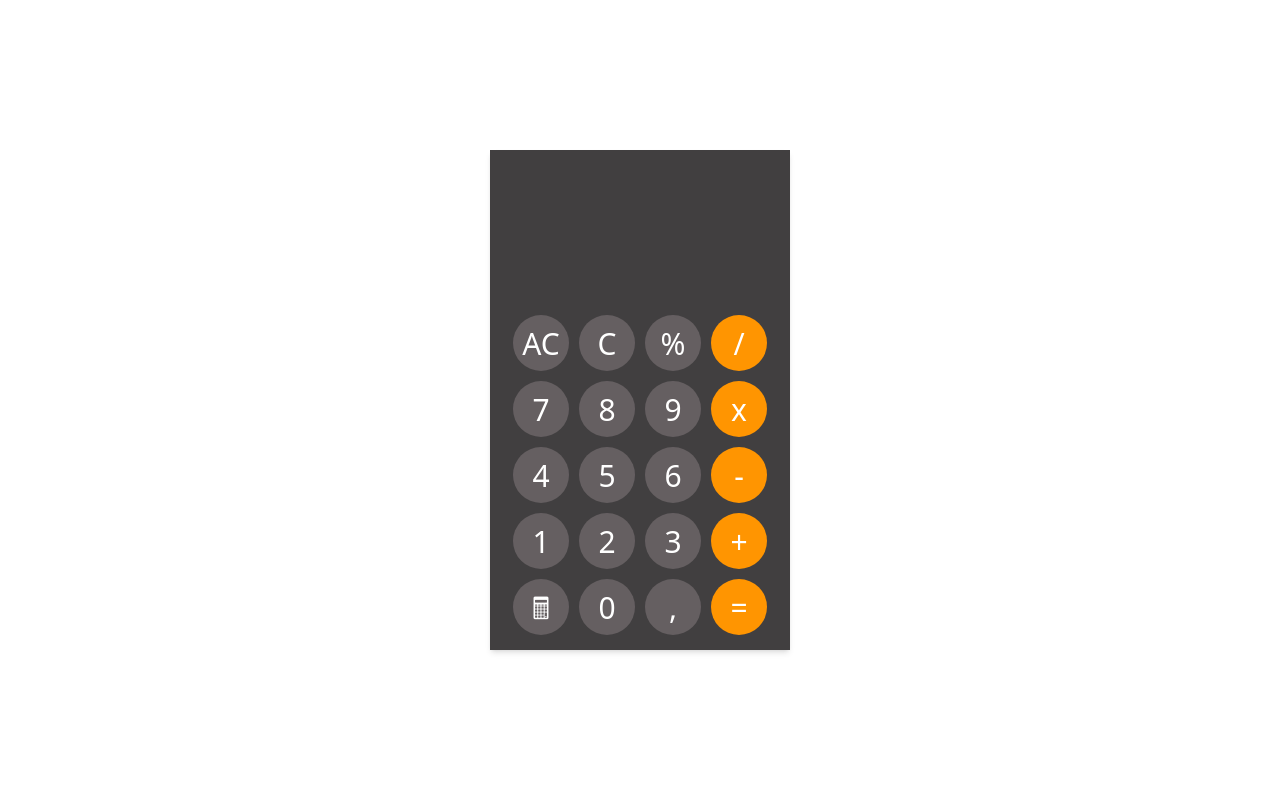
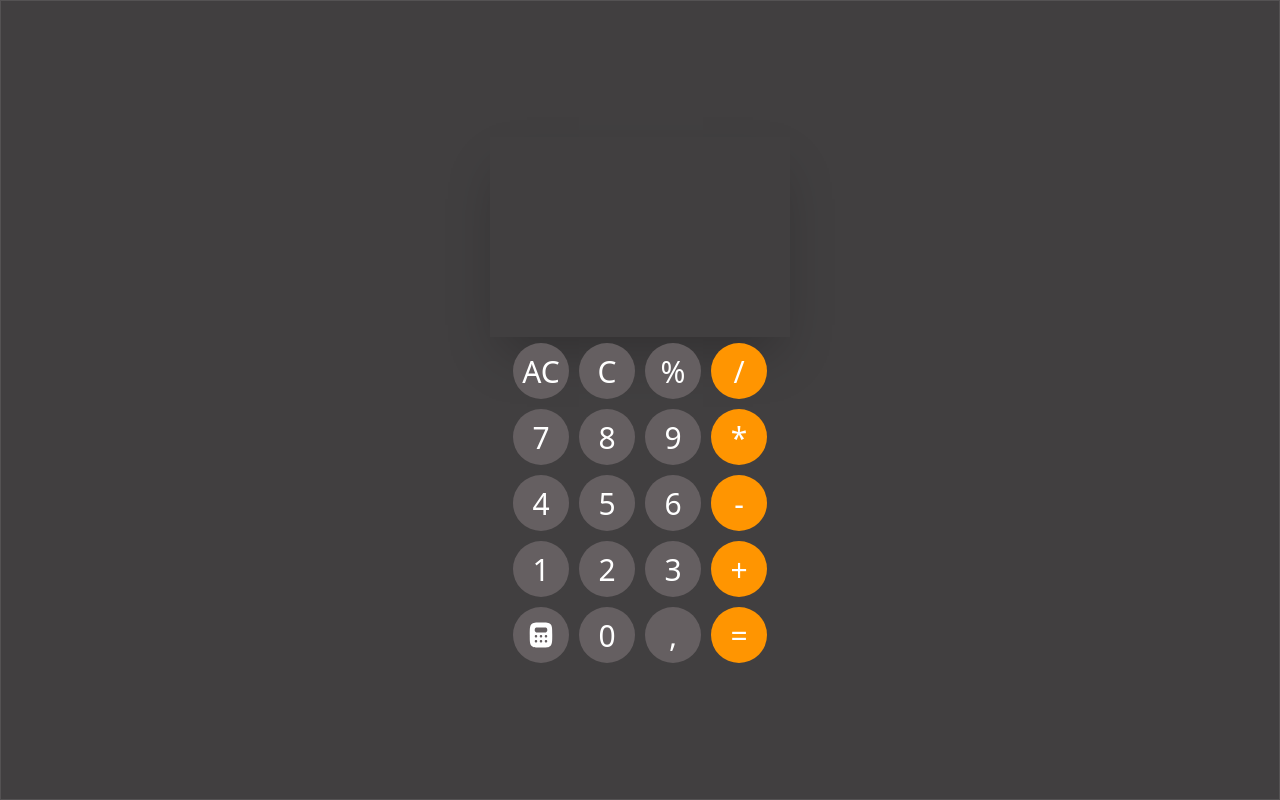
Before and after one commit to fgonagu/calculadora-vue, a Vue app: page / in a window 1280 px wide. Built offline with nearby package versions, Linux system fonts and the light colour scheme.

Commit message:
Change Css to Tailwind

```diff
--- a/package.json
+++ b/package.json
@@ -9,7 +9,7 @@
     "preview": "vite preview"
   },
   "dependencies": {
-    "@tailwindcss/cli": "^4.1.4",
+    "@tailwindcss/vite": "^4.1.4",
     "tailwindcss": "^4.1.4",
     "vue": "^3.5.13"
   },
--- a/src/App.vue
+++ b/src/App.vue
@@ -1,9 +1,9 @@
 <template>
-    <div class="body">
-        <div class="container bg-[#413f40] flex flex-col justify-center items-center text-center gap-1.5 h-[500px] w-[300px] p-[15px] shadow-md"  >
+     <div class=" min-w-[100vw] w-full max-w-[100vw] bg-[#413f40] m-0 p-0 min-h-screen flex flex-col items-center justify-center text-center overflow-hidden">
+        <div class="xl:w-[100vw] xl:h-[100vh] border-1 border-[#ffffff]/10 flex flex-col justify-center items-center text-center gap-1.5 h-[500px] w-[300px] p-[15px]"  >
 			<Display :name="currentInput"/>
 
-			<div class="grid grid-cols-4 gap-2.5 p-[15] border-0" >
+			<div class=" grid grid-cols-4 gap-2.5 p-[15] border-0 " >
 				<Button
 					v-for="(button, index) in buttonList"
 					:key="index"
@@ -13,8 +13,7 @@
 				/>
 			</div>
         </div>
-    </div>
-    <!-- <div class="text-xl bg-red-500">Hola Mundo</div>-->
+     </div>
  </template>
 
  <script>
@@ -42,7 +41,7 @@
              {value: '7', type: 'number'},
              {value: '8', type: 'number'},
              {value: '9', type: 'number'},
-             {value: 'x', type: 'operator'},
+             {value: '*', type: 'operator'},
              {value: '4', type: 'number'},
              {value: '5', type: 'number'},
              {value: '6', type: 'number'},
@@ -51,7 +50,7 @@
              {value: '2', type: 'number'},
              {value: '3', type: 'number'},
              {value: '+', type: 'operator'},
-             {value: '🖩', type: 'icons'},
+             {value: '', type: 'icons'},
              {value: '0', type: 'number'},
              {value: ',', type: 'number'},
              {value: '=', type: 'equals'},
@@ -75,7 +74,7 @@
                      break;
                  case '+':
                  case '-':
-                 case 'x':
+                 case '*':
                  case '/':
                  case '%':
                      // llamar a funcion para operadores
@@ -96,6 +95,9 @@
                  case ',':
                      //llamar a funcion decimal
                      this.decimal();
+                     break;
+                 case '':
+                     this.currentInput = "Calc.25";
                      break;
                  default:
                      this.currentInput = "Error"
@@ -146,11 +148,8 @@
 
  </script>
  <style scoped>
- * {
-     box-sizing: border-box;
- }
 
- .body {
+ /*.body {
      margin: 0;
      height: 100vh;
      display: flex;
@@ -159,7 +158,7 @@
      align-items: center;
      text-align: center;
 
- }
+ }*/
 
  /*.container {
      display: flex;
@@ -177,7 +176,7 @@
 
  }*/
 
- h1 {
+ /*h1 {
      color: darkblue;
      font-family: "Courier New", Courier, monospace;
      font-size: 30px;
@@ -192,7 +191,7 @@
      padding-top: 5px;
      align-self: flex-start;
 
- }
+ }*/
 
  /*.keyboard {
      display: grid;
--- /dev/null
+++ b/src/assets/main.css
@@ -0,0 +1 @@
+@import "tailwindcss";
--- a/src/components/Button.vue
+++ b/src/components/Button.vue
@@ -1,6 +1,22 @@
 <template>
-  <button :class="buttonStyles" @click="handleClick" >
-	  {{buttons	}}
+    <button :class="buttonStyles" @click="handleClick">
+        <span v-if="type === 'icons'">
+            <svg viewBox="0 0 24 24" fill="none" xmlns="http://www.w3.org/2000/svg" width="30">
+                <g id="SVGRepo_bgCarrier" stroke-width="0"></g>
+                <g id="SVGRepo_tracerCarrier" stroke-linecap="round" stroke-linejoin="round"></g>
+                <g id="SVGRepo_iconCarrier">
+                    <path
+                        fill-rule="evenodd"
+                        clip-rule="evenodd"
+                        d="M12 22C7.75736 22 5.63604 22 4.31802 20.5355C3 19.0711 3 16.714 3 12C3 7.28595 3 4.92893 4.31802 3.46447C5.63604 2 7.75736 2 12 2C16.2426 2 18.364 2 19.682 3.46447C21 4.92893 21 7.28595 21 12C21 16.714 21 19.0711 19.682 20.5355C18.364 22 16.2426 22 12 22ZM15 6H9C8.53501 6 8.30252 6 8.11177 6.05111C7.59413 6.18981 7.18981 6.59413 7.05111 7.11177C7 7.30252 7 7.53501 7 8C7 8.46499 7 8.69748 7.05111 8.88823C7.18981 9.40587 7.59413 9.81019 8.11177 9.94889C8.30252 10 8.53501 10 9 10H15C15.465 10 15.6975 10 15.8882 9.94889C16.4059 9.81019 16.8102 9.40587 16.9489 8.88823C17 8.69748 17 8.46499 17 8C17 7.53501 17 7.30252 16.9489 7.11177C16.8102 6.59413 16.4059 6.18981 15.8882 6.05111C15.6975 6 15.465 6 15 6ZM9 13C9 13.5523 8.55228 14 8 14C7.44772 14 7 13.5523 7 13C7 12.4477 7.44772 12 8 12C8.55228 12 9 12.4477 9 13ZM12 14C12.5523 14 13 13.5523 13 13C13 12.4477 12.5523 12 12 12C11.4477 12 11 12.4477 11 13C11 13.5523 11.4477 14 12 14ZM17 13C17 13.5523 16.5523 14 16 14C15.4477 14 15 13.5523 15 13C15 12.4477 15.4477 12 16 12C16.5523 12 17 12.4477 17 13ZM16 18C16.5523 18 17 17.5523 17 17C17 16.4477 16.5523 16 16 16C15.4477 16 15 16.4477 15 17C15 17.5523 15.4477 18 16 18ZM13 17C13 17.5523 12.5523 18 12 18C11.4477 18 11 17.5523 11 17C11 16.4477 11.4477 16 12 16C12.5523 16 13 16.4477 13 17ZM8 18C8.55228 18 9 17.5523 9 17C9 16.4477 8.55228 16 8 16C7.44772 16 7 16.4477 7 17C7 17.5523 7.44772 18 8 18Z"
+                        fill="currentColor"
+                    ></path>
+                </g>
+            </svg>
+        </span>
+        <span v-else>
+          {{buttons}}
+        </span>
     </button>
 </template>
 
@@ -19,22 +35,22 @@ export default {
         }
     },
     computed: {
-      buttonStyles(){
-          switch(this.type){
+        buttonStyles() {
+            switch (this.type) {
                 case 'number':
-                  return 'bg-[#655f61] text-white rounded-full w-14 h-14 flex items-center justify-center text-[30px]'
+                    return 'bg-[#655f61] hover:bg-white hover:text-[#655f61] hover:scale-110 transition-transform text-white rounded-full w-14 h-14 flex items-center justify-center text-[30px]'
                 case 'operator':
-                  return 'bg-[#ff9501] text-white rounded-full w-14 h-14 flex items-center justify-center text-[30px]'
+                    return 'bg-[#ff9501] hover:bg-yellow-300 hover:text-black hover:scale-110 transition-transform text-white rounded-full w-14 h-14 flex items-center justify-center text-[30px]'
                 case 'functionAC':
-                  return 'bg-[#655f61] text-white rounded-full w-14 h-14 flex items-center justify-center text-[30px]'
+                    return 'bg-[#655f61] hover:bg-red-500 text-white rounded-full w-14 h-14 flex items-center justify-center text-[30px]'
                 case 'functionC':
-                  return 'bg-[#655f61] text-white rounded-full w-14 h-14 flex items-center justify-center text-[30px]'
+                    return 'bg-[#655f61] hover:bg-red-500 text-white rounded-full w-14 h-14 flex items-center justify-center text-[30px]'
                 case 'equals':
-                  return 'bg-[#ff9501] text-white rounded-full w-14 h-14 flex items-center justify-center text-[30px]'
+                    return 'bg-[#ff9501]  hover:bg-yellow-300 hover:text-black hover:scale-110 transition-transform text-white rounded-full w-14 h-14 flex items-center justify-center text-[30px]'
                 case 'icons':
-                  return 'bg-[#655f61] text-white rounded-full w-14 h-14 flex items-center justify-center text-[30px]'
+                    return 'bg-[#655f61] hover:[transform:rotate(15deg)]  text-white rounded-full w-14 h-14 flex items-center justify-center text-[60px]'
                 case 'operator2':
-                  return 'bg-[#655f61] text-white rounded-full w-14 h-14 flex items-center justify-center text-[30px]'
+                    return 'bg-[#655f61]  hover:bg-yellow-300 hover:text-black hover:scale-110 transition-transform text-white rounded-full w-14 h-14 flex items-center justify-center text-[30px]'
             }
 
         }
@@ -45,61 +61,5 @@ export default {
 </script>
 
 
-
 <style scoped>
-/*button {
-  display: flex;
-  justify-content: center;
-  text-align: center;
-  align-items: center;
-  border: 0;
-  font-size: 30px;
-  width: 60px;
-  height: 60px;
-  border-radius: 10px;
-  cursor: pointer;
-}
-button:hover {
-  background-color: rgba(204, 204, 204, 0.6);
-
-}
-.icons{
-    font-size: 50px;
-    color: darkblue;
-    box-shadow: 3px 4px rgb(165, 163, 163);
-
-}
-.number {
-  color: darkblue;
-  font-weight: bold;
-  box-shadow: 3px 4px rgb(165, 163, 163);
-}
-.operator {
-  background: gray;
-  color: whitesmoke;
-  font-weight: bold;
-  box-shadow: 3px 4px rgba(28, 26, 26, 0.6);
-}
-
-.equals {
-  background: darkblue;
-  color: whitesmoke;
-  font-weight: bold;
-  box-shadow: 3px 4px rgba(91, 156, 230, 0.6);
-}
-
-.functionAC {
-  font-weight: bold;
-  background: red;
-  color: whitesmoke;
-  box-shadow: 3px 4px rgba(230, 91, 91, 0.6);
-}
-
-.functionC {
-
-  font-weight: bold;
-  background: red;
-  color: whitesmoke;
-  box-shadow: 3px 4px rgba(230, 91, 91, 0.6);
-}*/
 </style>
--- a/src/components/Display.vue
+++ b/src/components/Display.vue
@@ -1,5 +1,5 @@
 <template>
-  <div class="text-right w-[300px] h-[200px] p-[15px] text-[60px] overflow-hidden text-ellipsis whitespace-nowrap text-white">{{name}}</div>
+  <div class="text-right w-[300px] h-[200px] p-[15px] text-[60px] overflow-hidden text-ellipsis whitespace-nowrap text-white shadow-2xl">{{name}}</div>
 </template>
 
 
@@ -15,23 +15,5 @@ export default {
 }
 </script>
 
-
-
 <style scoped>
-/*.display{
-  background: whitesmoke;
-  text-align: right;
-  width: 350px;
-  height: 100px;
-  padding: 15px;
-  border: 6px solid gray;
-  font-size: 40px;
-  border-radius: 10px;
-  overflow: hidden;
-  text-overflow: ellipsis;
-  direction: rtl;
-  box-shadow: 3px 4px rgba(204, 204, 204, 0.8);
-
-}*/
-
 </style>
--- a/src/main.js
+++ b/src/main.js
@@ -2,5 +2,6 @@
 
 import { createApp } from 'vue'
 import App from './App.vue'
+import './assets/main.css'
 
 createApp(App).mount('#app')
--- a/tailwind.css
+++ /dev/null
@@ -1 +0,0 @@
-@import "tailwindcss";
--- a/vite.config.js
+++ b/vite.config.js
@@ -3,12 +3,14 @@ import { fileURLToPath, URL } from 'node:url'
 import { defineConfig } from 'vite'
 import vue from '@vitejs/plugin-vue'
 import vueDevTools from 'vite-plugin-vue-devtools'
+import tailwindcss from '@tailwindcss/vite'
 
 // https://vite.dev/config/
 export default defineConfig({
   plugins: [
     vue(),
     vueDevTools(),
+    tailwindcss(),
   ],
   resolve: {
     alias: {
```
Also changed, not shown: 1 other file (tests, documents, lock files or other folders). Lines whose indentation alone changed are shown as unchanged.
